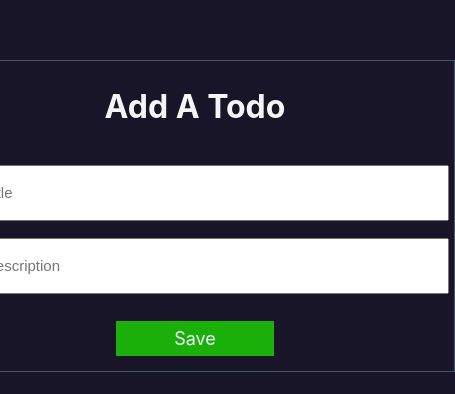
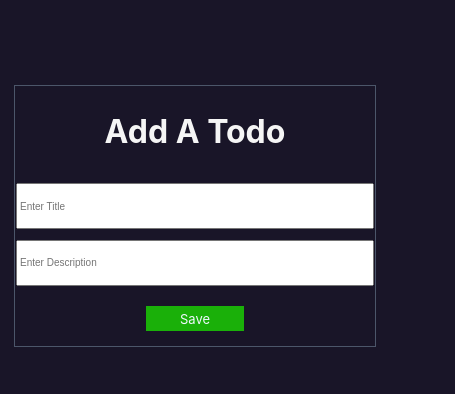
Before and after one commit to deshan68/todo_app_react_firebase, a React (Create React App) app: page /addtodo in a window 390 px wide. Shown: the part 206-600 px from the top of the page, 455 px wide, since content can reach past the window. Built offline with nearby package versions, Linux system fonts and the light colour scheme.

Commit message:
responive query added

```diff
--- a/src/Pages/AddTodo.js
+++ b/src/Pages/AddTodo.js
@@ -17,7 +17,7 @@ export default function AddTodo() {
       await addDoc(todoCollection, {
         title: todoTitle,
         description: todoDescription,
-        date: new Date(),
+        date: new Date().getDate,
         userId: auth.currentUser.uid,
         complete: false,
       });
@@ -50,10 +50,13 @@ export default function AddTodo() {
           placeholder="Enter Description"
           onChange={(e) => setTodoDescription(e.target.value)}
         />
-        <NavLink role={"button"} to={""} className="saveButton">
-          <div className="saveButton" onClick={addNewTodo}>
-            Save{" "}
-          </div>
+        <NavLink
+          onClick={addNewTodo}
+          role={"button"}
+          to={""}
+          className="saveButton"
+        >
+          <div className="saveButton">Save </div>
         </NavLink>
       </div>
     </div>
--- a/src/Pages/Home.js
+++ b/src/Pages/Home.js
@@ -22,6 +22,8 @@ export default function Home({ authId, setIsAuth, authName }) {
   const cookies = new Cookies();
   const [todiLists, setTodoLists] = useState([]);
   const [isIndicating, setIsIndicating] = useState(false);
+  const [isDeleteBtnIndicating, setIsDeleteBtnIndicating] = useState(false);
+  const [clickedButoonId, setClickedButoonId] = useState("");
 
   // const todoCollection = doc(db, "todos", auth.currentUser.uid);
   // const todoCollection = collection(db, "todos");
@@ -58,16 +60,23 @@ export default function Home({ authId, setIsAuth, authName }) {
   }, []);
 
   const deletTodo = async (id) => {
+    setClickedButoonId(id);
+    setIsDeleteBtnIndicating(true);
     const todoDoc = doc(db, "todos", id);
     await deleteDoc(todoDoc);
     getTodoList();
+    setIsDeleteBtnIndicating(false);
   };
 
   const updateComplete = async (id, complete) => {
+    setClickedButoonId(id);
     setIsIndicating(true);
     const todoDoc = doc(db, "todos", id);
     await updateDoc(todoDoc, { complete: !complete });
     getTodoList();
+    setTimeout(() => {
+      setIsIndicating(false);
+    }, 1000);
   };
 
   return (
@@ -100,7 +109,7 @@ export default function Home({ authId, setIsAuth, authName }) {
             <div className="todoInfo">
               <h2>Titile : {item.title}</h2>
               <h4>Description : {item.description}</h4>
-              <h4>Date : {item.title}</h4>
+              <h4>Date : {item.data}</h4>
             </div>
             <div className="todoButtonsdiv">
               <div
@@ -108,6 +117,9 @@ export default function Home({ authId, setIsAuth, authName }) {
                 onClick={() => deletTodo(item.id)}
               >
                 Delete
+                {isDeleteBtnIndicating && clickedButoonId === item.id ? (
+                  <Spinner size={10} />
+                ) : null}
               </div>
               <div className="todoButtons edit">Edit</div>
               <div
@@ -115,11 +127,15 @@ export default function Home({ authId, setIsAuth, authName }) {
                 onClick={() => updateComplete(item.id, item.complete)}
               >
                 Mark As Done
-                <div
-                  className={
-                    item.complete === true ? "fillcheckCircle" : "checkCircle"
-                  }
-                ></div>
+                {isIndicating && clickedButoonId === item.id ? (
+                  <Spinner size={10} />
+                ) : (
+                  <div
+                    className={
+                      item.complete === true ? "fillcheckCircle" : "checkCircle"
+                    }
+                  ></div>
+                )}
               </div>
             </div>
           </div>
--- a/src/index.css
+++ b/src/index.css
@@ -172,3 +172,58 @@ input {
   width: 10px;
   border-radius: 20px;
 }
+
+@media only screen and (max-width: 600px) {
+  nav {
+    padding-top: 10px;
+    padding-bottom: 10px;
+  }
+  ul {
+    font-size: medium;
+  }
+  .addTodobutton {
+    font-size: medium;
+    font-weight: 300;
+    margin-top: 5px;
+  }
+  .todoItem {
+    width: 350px;
+    height: 150px;
+    margin: 10px;
+  }
+  .todoButtons {
+    height: 25px;
+    font-weight: 400;
+    font-size: small;
+    width: 31%;
+    text-decoration: none;
+    color: aliceblue;
+  }
+  .addtodoContainer {
+    width: 350px;
+    height: 250px;
+  }
+  input {
+    width: 350px;
+    height: 40px;
+    font-size: 10px;
+  }
+  .saveButton {
+    height: 25px;
+    font-weight: 400;
+    font-size: small;
+    width: 28%;
+    text-decoration: none;
+    color: aliceblue;
+    text-decoration: none;
+    color: aliceblue;
+  }
+  .checkCircle {
+    height: 7px;
+    width: 7px;
+  }
+  .fillcheckCircle {
+    height: 7px;
+    width: 7px;
+  }
+}
```
Also changed, not shown: firebase.json (added), 1 other file (tests, documents, lock files or other folders).
